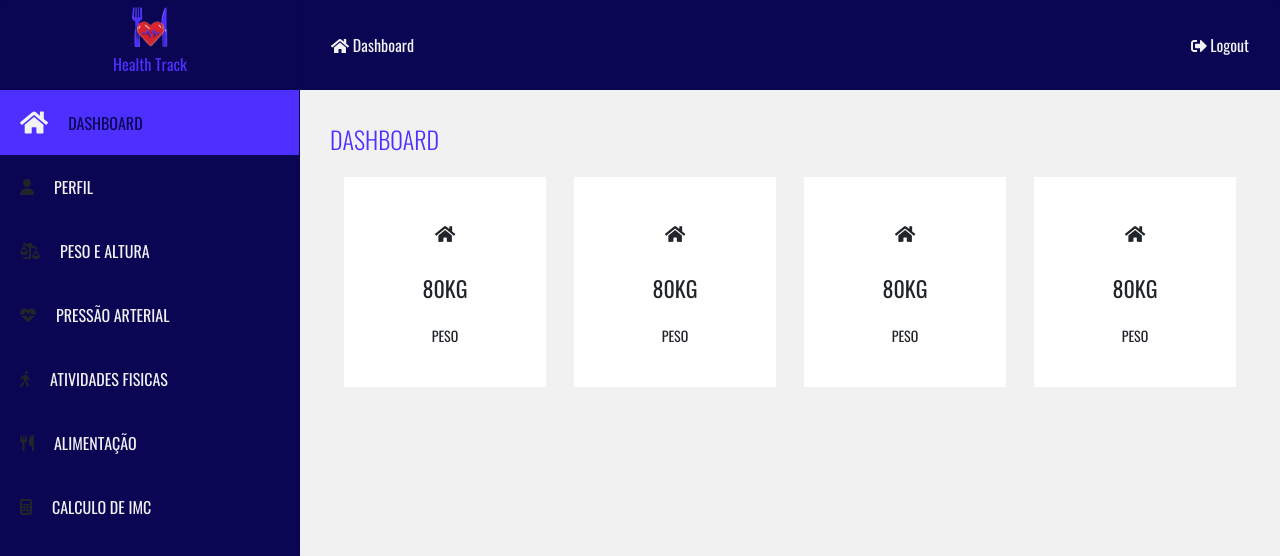
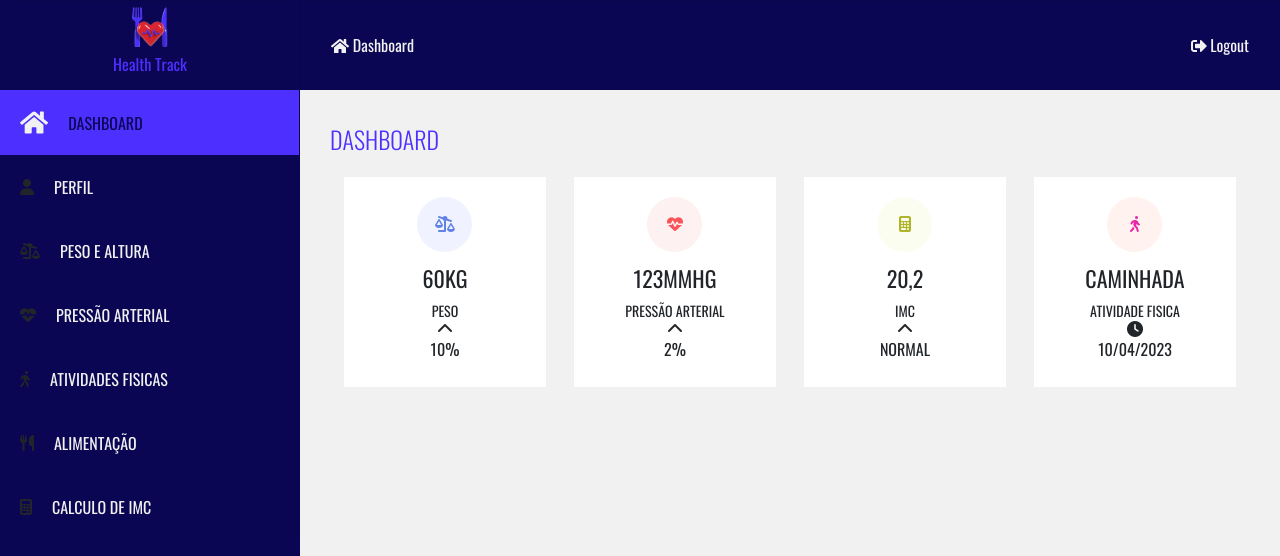
Before and after one commit to Jezebel1990/dashboard-health, a PHP site: page /views/dashboard.html in a window 1280 px wide. Shown: the top 556 px of the page. Run offline with PHP 8.4, Linux system fonts and the light colour scheme; some libraries are stand-ins or nearby versions.

Commit message:
add panel in dashboard

```diff
--- a/css/main.css
+++ b/css/main.css
@@ -170,6 +170,7 @@ padding: 10px 0;
 	max-width: 350px;
 	height: 210px;
 	background-color: white;
+	padding: 20px;
 }
 
 .dashboard-box:hover {
@@ -187,7 +188,7 @@ div.box-icon {
 	flex-direction: row;
 	align-items: center;
 	justify-content: center;
-	margin-top: 30px;
+	margin-top: 0px;
 }
 
 div.box-icon svg {
@@ -202,5 +203,39 @@ div.value {
 
 div.type{
 	font-size: 14px;
+	margin-top: 5px;
+	text-transform: uppercase;
+}
+
+.box-weight {
+  background-color: rgba(110, 142, 251, 0.1);
+  color: #6283E5;
+
+}
+.box-pressure {
+  background-color: rgba(229, 115, 115, 0.1);
+  color: #FA5358;
+}
+
+.box-bmi {
+  background-color: rgba(220, 231, 117, 0.1);
+  color: #AFB42B;
+
+}
+
+.box-workout {
+	background-color: rgba(255, 130, 102, 0.1);
+	color: #e925a8;
+
+}
+
+div.box-volve-percentual {
+	display: flex;
+	flex-direction: row;
+	align-items: center;
 	margin-top: 20px;
 }
+
+div.box-volve-percentual svg {
+	margin-right: 10px;
+}
--- a/views/dashboard.html
+++ b/views/dashboard.html
@@ -62,36 +62,44 @@
 <div class="dashboard-content">
 <div class="dashboard-flex-parent">
 <div class="dashboard-box">
-<div class="box-icon">
-    <i class="fas fa-home"></i>
+<div class="box-icon box-weight">
+    <i class="fa-solid fa-scale-unbalanced-flip"></i>
 </div>
-<div class="value">80kg</div>
+<div class="value">60kg</div>
 <div class="type">PESO</div>
-
+<div class="box-value-percentual"></div>
+<i class="fa-solid fa-chevron-up"></i>
+10%
 </div>
 <div class="dashboard-box">
-    <div class="box-icon">
-        <i class="fas fa-home"></i>
+    <div class="box-icon box-pressure">
+        <i class="fa-solid fa-heart-pulse"></i>
     </div>
-    <div class="value">80kg</div>
-    <div class="type">PESO</div>
+    <div class="value">123mmHg</div>
+    <div class="type">PRESSÃO ARTERIAL</div>
+    <div class="box-value-percentual"></div>
+<i class="fa-solid fa-chevron-up"></i>
+2%
 </div>
-
 <div class="dashboard-box">
-    <div class="box-icon">
-        <i class="fas fa-home"></i>
+    <div class="box-icon box-bmi">
+        <i class="fa-solid fa-calculator"></i>
     </div>
-    <div class="value">80kg</div>
-    <div class="type">PESO</div>
+    <div class="value">20,2</div>
+    <div class="type">IMC</div>
+    <div class="box-value-percentual"></div>
+<i class="fa-solid fa-chevron-up"></i>
+ <span>NORMAL</span>
 </div>
-
 <div class="dashboard-box">
-    <div class="box-icon">
-        <i class="fas fa-home"></i>
+    <div class="box-icon box-workout">
+        <i class="fa-solid fa-person-walking"></i>
     </div>
-    <div class="value">80kg</div>
-    <div class="type">PESO</div>
-
+    <div class="value">CAMINHADA</div>
+    <div class="type">ATIVIDADE FISICA</div>
+    <div class="box-value-percentual"></div>
+<i class="fa-solid fa-clock"></i>
+<span>10/04/2023</span>
 </div>
 
 </div>
```
